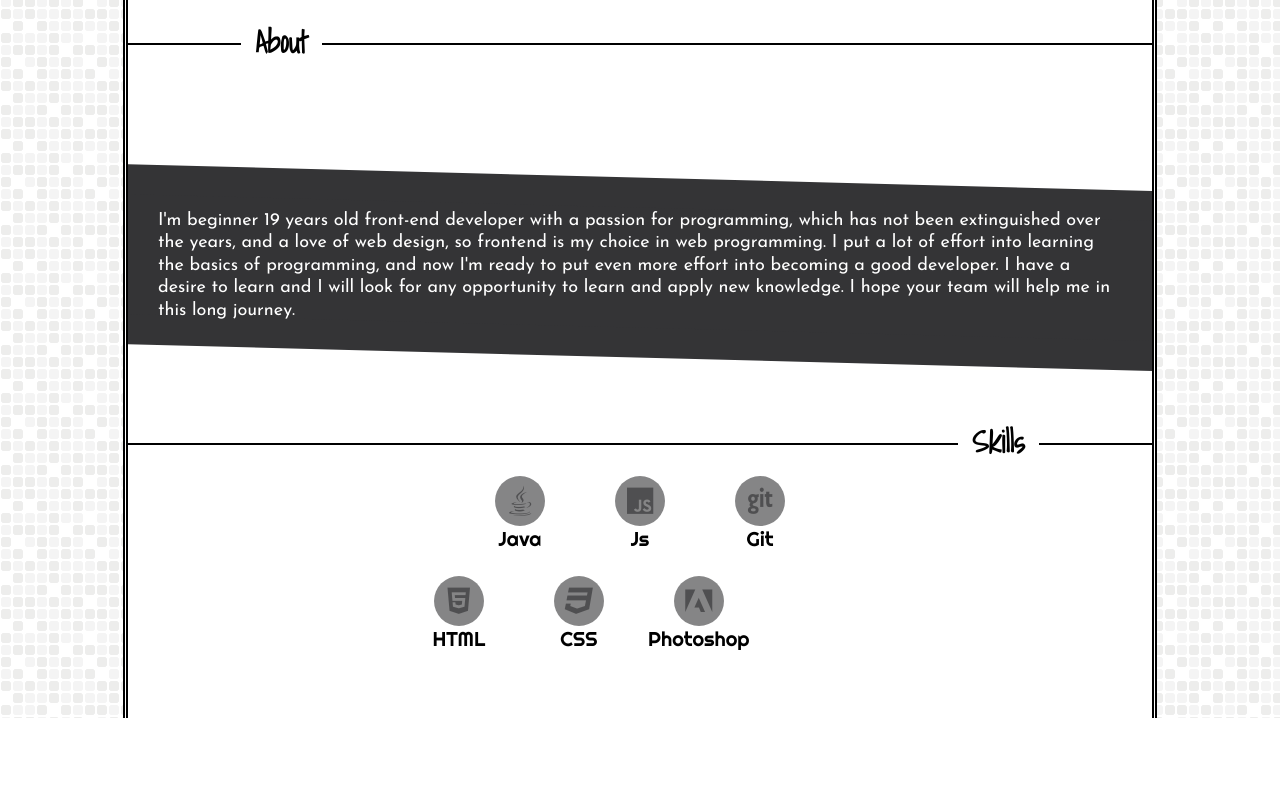
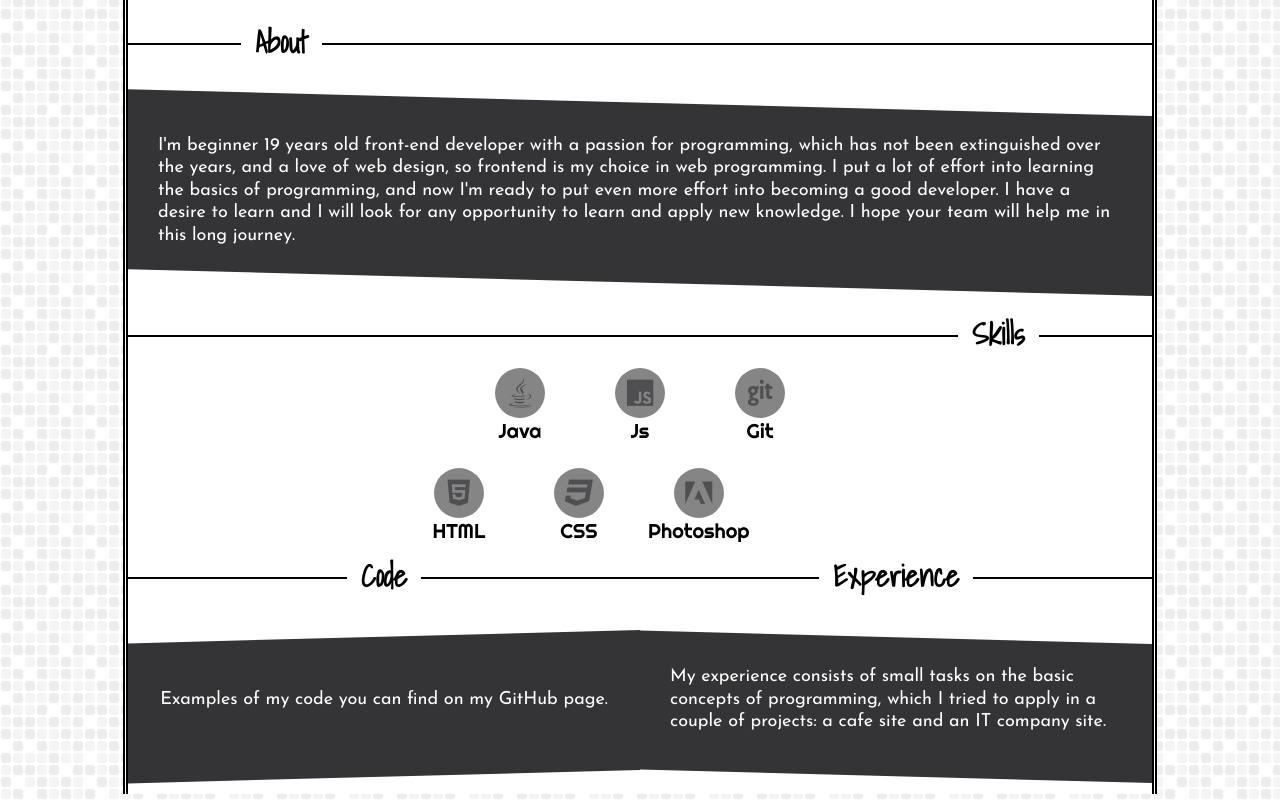
Before and after one commit to RomanGorenkov/rsschool-2019Q1-cv, a plain HTML site: page index.html in a window 1280 px wide. Shown: the part 532-1332 px from the top of the page. Before the commit the page ends 1250 px from the top, so only its background shows below. Drawn offline with Linux system fonts and the light colour scheme.

Commit message:
add: Code & Experience section

```diff
--- a/index.html
+++ b/index.html
@@ -57,7 +57,7 @@
                 <div class="background-container">
                     <div class="about-background-block"></div>
                 </div>
-                <p class="about-text">I'm beginner 19 years old front-end developer with a passion for programming, which has not been extinguished over the years, and a love of web design, so frontend is my choice in web programming. I put a lot of effort into learning the basics of programming, and now I'm ready to put even more effort into becoming a good developer. I have a desire to learn and I will look for any opportunity to learn and apply new knowledge. I hope your team will help me in this long journey.
+                <p class="section-text">I'm beginner 19 years old front-end developer with a passion for programming, which has not been extinguished over the years, and a love of web design, so frontend is my choice in web programming. I put a lot of effort into learning the basics of programming, and now I'm ready to put even more effort into becoming a good developer. I have a desire to learn and I will look for any opportunity to learn and apply new knowledge. I hope your team will help me in this long journey.
                 </p>
             </div>
         </section>
@@ -96,6 +96,30 @@
                 </ul>
             </div>
         </section>
+        <section class="code-and-experience">
+            <article class="code">
+                <div class="title-container">
+                    <h2 class="subtitle-center section-title">Code</h2>
+                </div>
+                <div class="code-container">
+                    <div class="background-container">
+                        <div class="code-background-block"></div>
+                    </div>
+                    <p class="section-text">Examples of my code you can find on my <a class="project-link" href="https://github.com/RomanGorenkov">GitHub</a> page.</p>
+                </div>
+            </article>
+            <article class="experience">
+                <div class="title-container">
+                    <h2 class="subtitle-center section-title">Experience</h2>
+                </div>
+                <div class="experience-container">
+                    <div class="background-container">
+                        <div class="experience-background-block"></div>
+                    </div>
+                    <p class="section-text">My experience consists of small tasks on the basic concepts of programming, which I tried to apply in a couple of projects: a <a class="project-link" href="https://romangorenkov.github.io/maket/">cafe site</a> and an <a class="project-link" href="https://romangorenkov.github.io/ResponsiveWebsite/">IT company site</a>.</p>
+                </div>
+            </article>
+        </section>
     </div>
 
 
--- a/style.css
+++ b/style.css
@@ -108,7 +108,6 @@ body{
     top: 0;
     left: 0;
     z-index: -1;
-    /* background-color: #ececec; */
 }
 
 .background-block{
@@ -196,7 +195,7 @@ body{
 
 .about{
     width: 100%;
-    height: 400px;
+    height: 292px;
     position: relative;
 }
 
@@ -230,7 +229,7 @@ body{
 
 .about-container{
     width: 100%;
-    height: 100%;
+    height: 250px;
     display: flex;
     justify-content: center;
     align-items: center;
@@ -271,7 +270,7 @@ body{
     transform-origin: 100%;
 }
 
-.about-text{
+.section-text{
     color: white;
     padding: 0 30px;
     font-size: 18px;
@@ -282,7 +281,7 @@ body{
 .skills{
     position: relative;
     width: 100%;
-    height: 300px;
+    height: 242px;
 }
 .subtitle-right {
     overflow: hidden;
@@ -383,3 +382,135 @@ body{
     font-size: 20px;
     font-family: 'Righteous', cursive;
 }
+
+.code-and-experience{
+    display: flex;
+    width: 100%;
+    height: 242px;
+    position: relative;
+}
+
+.code, .experience{
+    display: block;
+    width: 50%;
+    height: 100%;
+    position: relative;
+}
+
+
+.subtitle-center {
+    overflow: hidden;
+    text-align: center;
+}
+.subtitle-center:before,
+.subtitle-center:after {
+    content: "";
+    display: inline-block;
+    vertical-align: middle;
+    width: 100%;
+    height: 2px;
+    background-color: #000000;
+    position: relative;
+}
+.subtitle-center:before {
+    margin-left: -100%;
+    left: -14px;
+}
+.subtitle-center:after {
+    margin-right: -100%;
+    right: -14px;
+}
+
+.code-container{
+    width: 100%;
+    height: 200px;
+    display: flex;
+    justify-content: center;
+    align-items: center;
+    z-index: 1;
+    position: relative;
+}
+
+.code-background-block{
+    position: relative;
+    width: 100%;
+    height: 100px;
+    background-color: #343436;
+}
+
+.code-background-block::before{
+    background-color: inherit;
+    bottom: 100%;
+    content: '';
+    display: block;
+    height: 20%;
+    left: 0;
+    position: absolute;
+    right: 0;
+    transform: skewY(-1.5deg);
+    transform-origin: 100%;
+}
+
+.code-background-block::after{
+    background-color: inherit;
+    top: 80%;
+    content: '';
+    display: block;
+    height: 40%;
+    left: 0;
+    position: absolute;
+    right: 0;
+    transform: skewY(-1.5deg);
+    transform-origin: 100%;
+}
+
+.experience-container{
+    width: 100%;
+    height: 200px;
+    display: flex;
+    justify-content: center;
+    align-items: center;
+    z-index: 1;
+    position: relative;
+}
+
+.experience-background-block{
+    position: relative;
+    width: 100%;
+    height: 100px;
+    background-color: #343436;
+}
+
+.experience-background-block::before{
+    background-color: inherit;
+    bottom: 80%;
+    content: '';
+    display: block;
+    height: 26%;
+    left: 0;
+    position: absolute;
+    right: 0;
+    transform: skewY(1.5deg);
+    transform-origin: 100%;
+}
+
+.experience-background-block::after{
+    background-color: inherit;
+    /* top: 93.5999947%; */
+    top: 80%;
+    content: '';
+    display: block;
+    height: 53.19999888%;
+    left: 0;
+    position: absolute;
+    right: 0;
+    transform: skewY(1.5deg);
+    transform-origin: 100%;
+}
+.project-link{
+    color: white;
+}
+
+.project-link:hover{
+    text-decoration: underline;
+}
```
